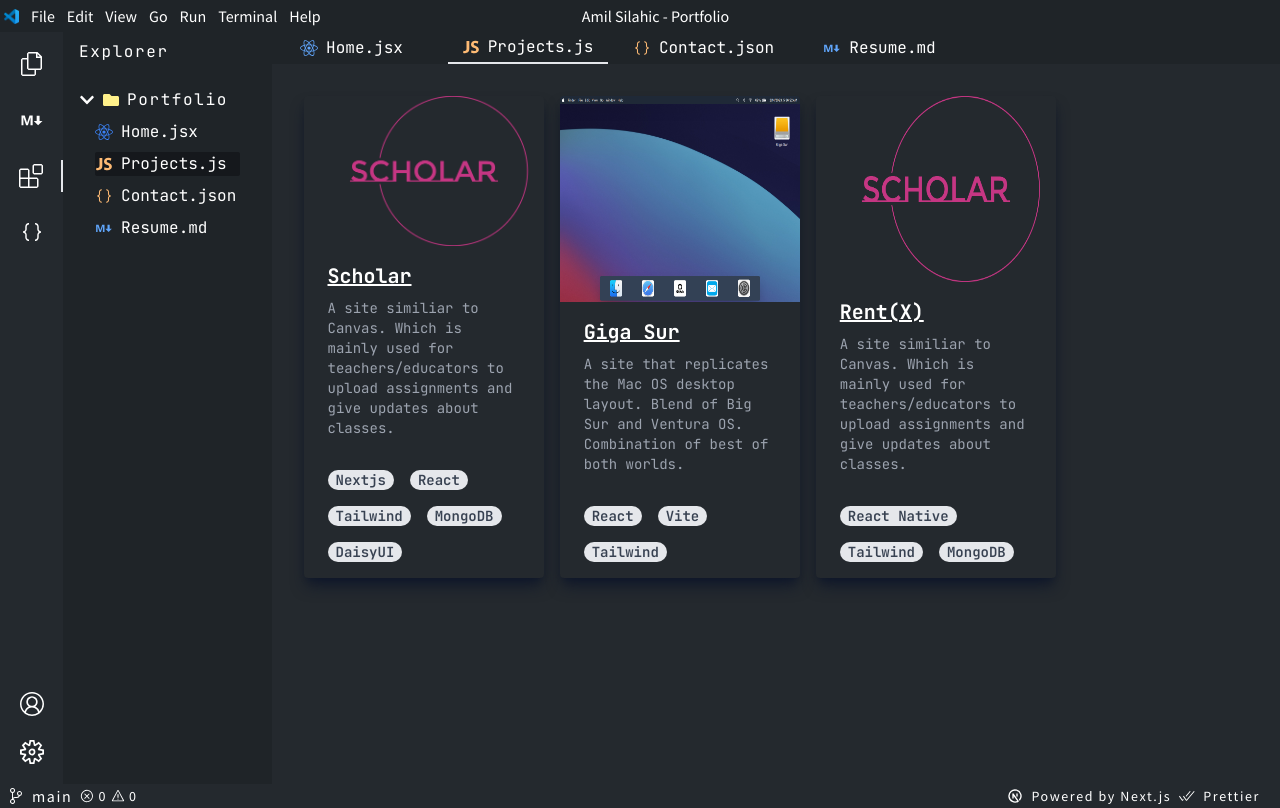
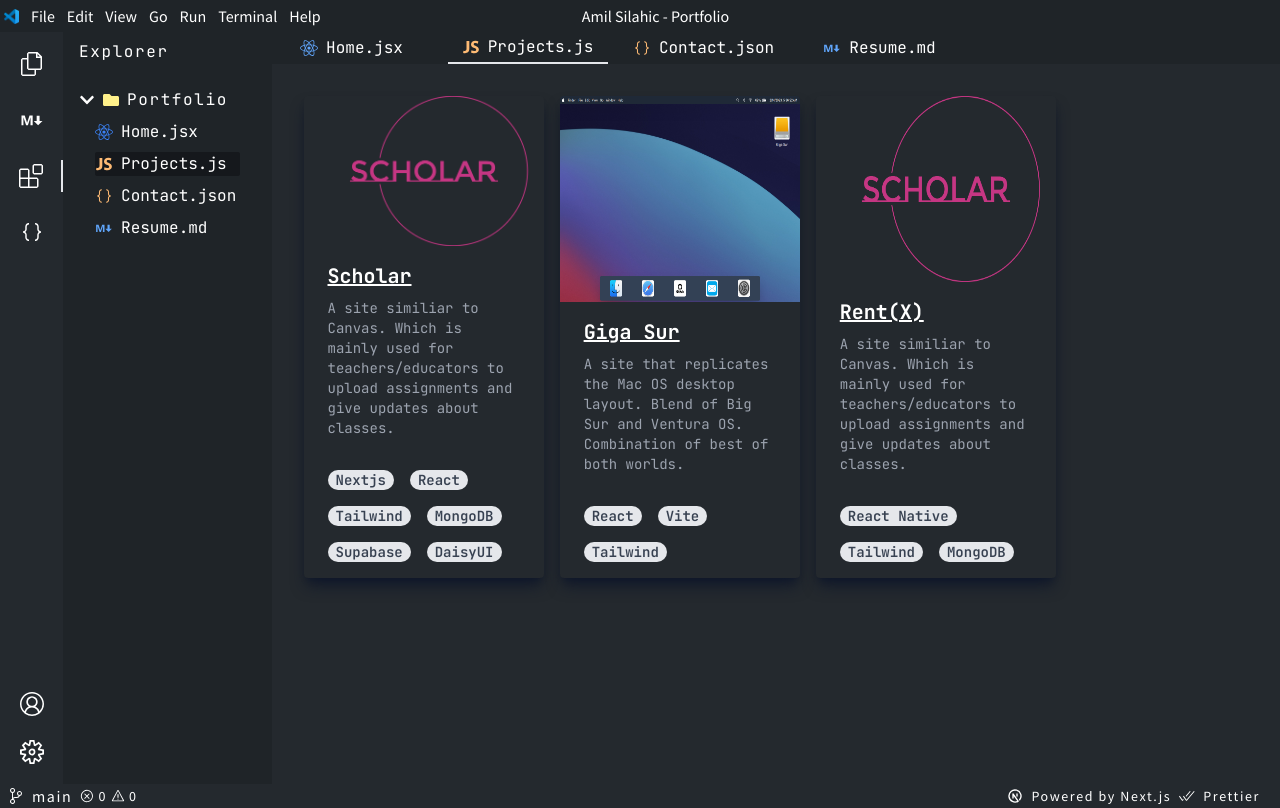
Before and after one commit to SilahicAmil/nextjs-updated-portfolio, a Next.js app: page /projects in a window 1280 px wide. Built offline with nearby package versions, Linux system fonts and the light colour scheme.

Commit message:
updatin scholar tags for project card

```diff
--- a/pages/projects/index.js
+++ b/pages/projects/index.js
@@ -7,7 +7,7 @@
     title: "Scholar",
     description:
       "A site similiar to Canvas. Which is mainly used for teachers/educators to upload assignments and give updates about classes.",
-    tags: ["Nextjs", "React", "Tailwind", "MongoDB", "DaisyUI"],
+    tags: ["Nextjs", "React", "Tailwind", "MongoDB", "Supabase", "DaisyUI"],
     imageName: "scholar-logo-no-bg.png",
     siteLink: "https://nextjs-canvas-classroom.vercel.app/",
   },
```
